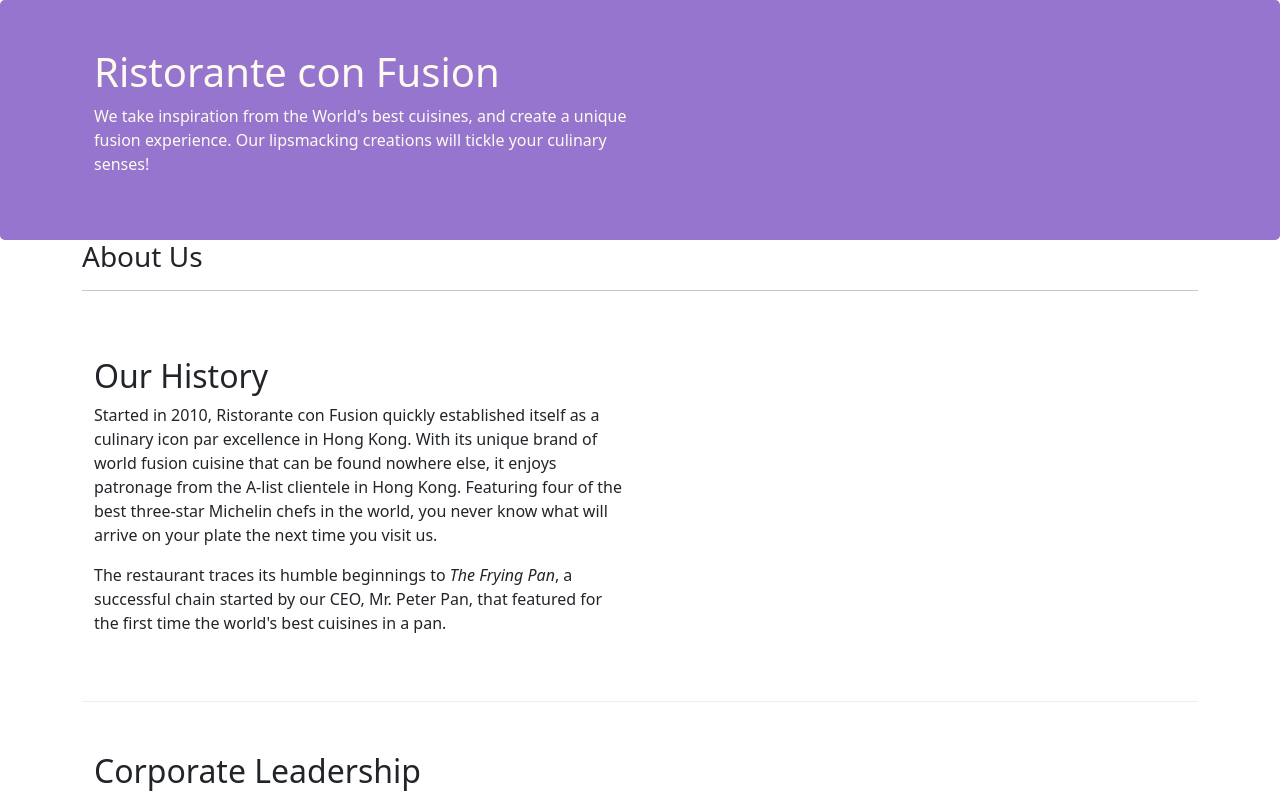
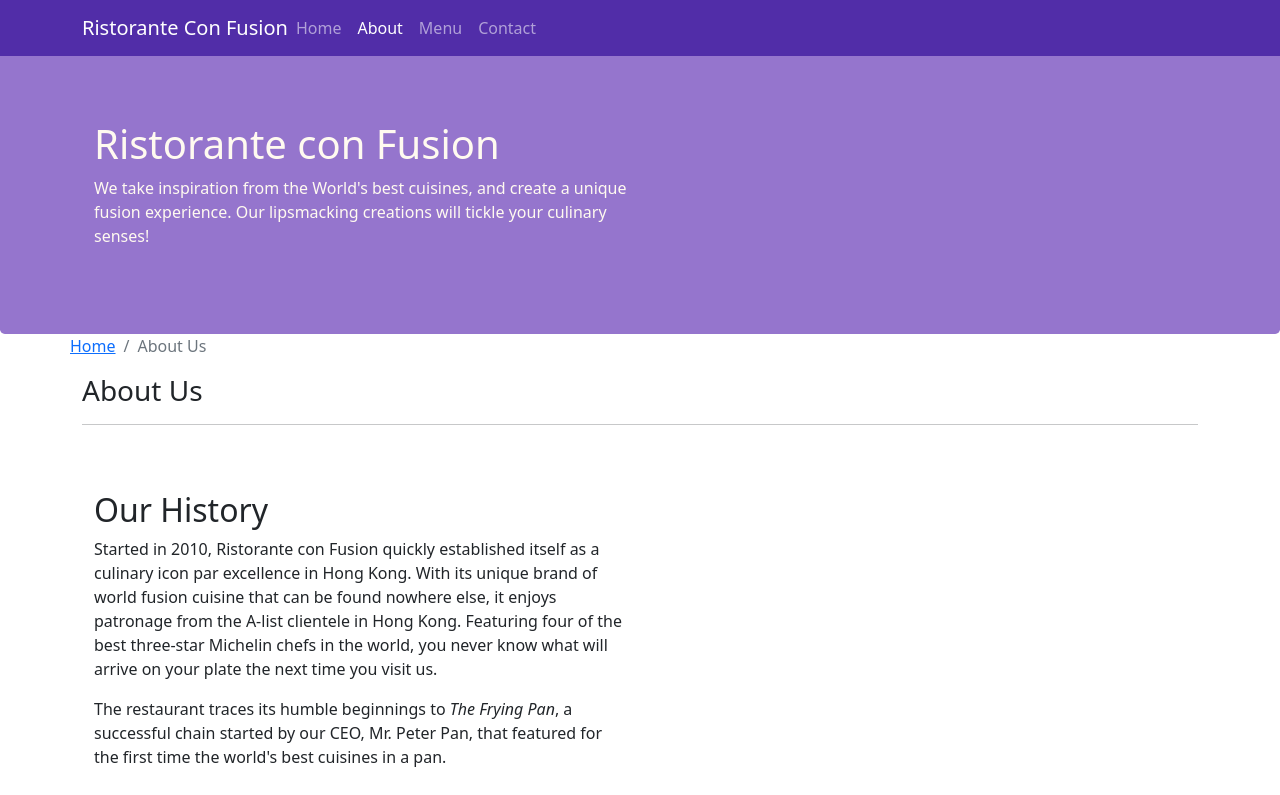
Before and after one commit to aman10tiwana/conFusion, a website: page aboutus.html in a window 1280 px wide. Shown: the top 795 px of the page. Drawn offline with nearby package versions, Linux system fonts and the light colour scheme.

Commit message:
navbar addition

```diff
--- a/aboutus.html
+++ b/aboutus.html
@@ -15,8 +15,24 @@
 </head>
 
 <body>
+    <nav class="navbar navbar-dark navbar-expand-sm fixed-top">
+      <div class="container">
+          <a class="navbar-brand me-auto" href="./index.html">Ristorante Con Fusion</a>
+          <button class="navbar-toggler" type="button" data-bs-toggle="collapse" data-bs-target="#Navbar">
+              <span class="navbar-toggler-icon"></span>
+          </button>
+            <div class="collapse navbar-collapse" id="Navbar">
+              <ul class="navbar-nav me-auto">
+                <li class="nav-item"><a class="nav-link" href="./index.html">Home</a></li>
+                <li class="nav-item"><a class="nav-link active" href="#">About</a></li>
+                <li class="nav-item"><a class="nav-link" href="#">Menu</a></li>
+                <li class="nav-item"><a class="nav-link" href="#">Contact</a></li>
+              </ul>
+            </div>
+      </div>
+    </nav>
 
-    <header class="p-5 jumbotron rounded-3">
+    <header class="jumbotron rounded-3">
         <div class="container">
             <div class="row row-header">
                 <div class="col-12 col-sm-6">
@@ -31,6 +47,10 @@
 
     <div class="container">
         <div class="row">
+            <ol class="col-12 breadcrumb">
+              <li class="breadcrumb-item"><a href="./index.html">Home</a></li>
+                <li class="breadcrumb-item active">About Us</li>
+            </ol>
             <div class="col">
                <h3>About Us</h3>
                <hr>
@@ -70,7 +90,7 @@
                 <div class="col-4 offset-1 col-sm-2">
                     <h5>Links</h5>
                     <ul class="list-unstyled">
-                        <li><a href="#">Home</a></li>
+                        <li><a href="./index.html">Home</a></li>
                         <li><a href="#">About</a></li>
                         <li><a href="#">Menu</a></li>
                         <li><a href="#">Contact</a></li>
--- a/css/style.css
+++ b/css/style.css
@@ -28,3 +28,12 @@
   margin: 0px;
   color: #0f0f0f;
 }
+
+body {
+  padding: 50px 0px 0px 0px;
+  z-index: 0;
+}
+
+.navbar-dark {
+  background-color: #512DA8;
+}
--- a/package.json
+++ b/package.json
@@ -15,6 +15,7 @@
   },
   "dependencies": {
     "bootstrap": "^5.1.3",
+    "bootstrap-icons": "^1.8.1",
     "jquery": "^3.6.0"
   }
 }
```
Also changed, not shown: index.html (+18 -3 lines), 1 other file.
